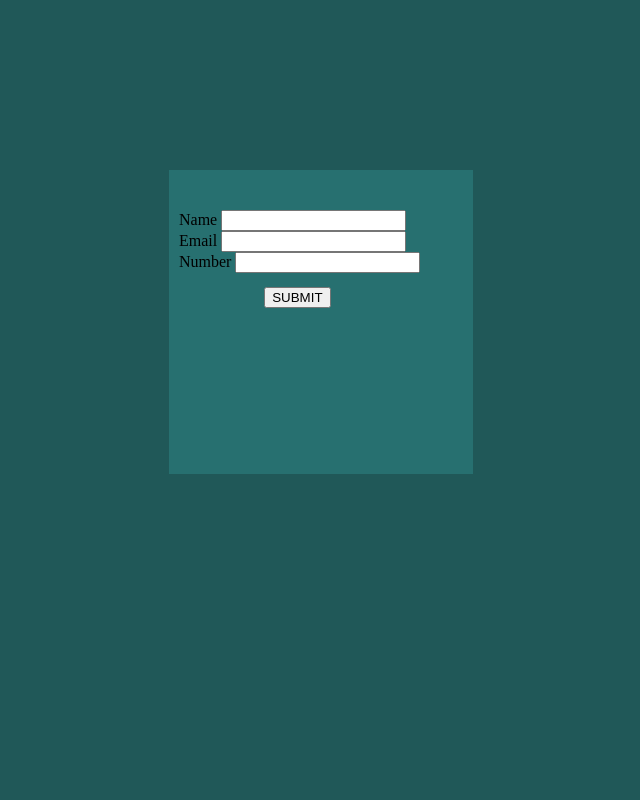
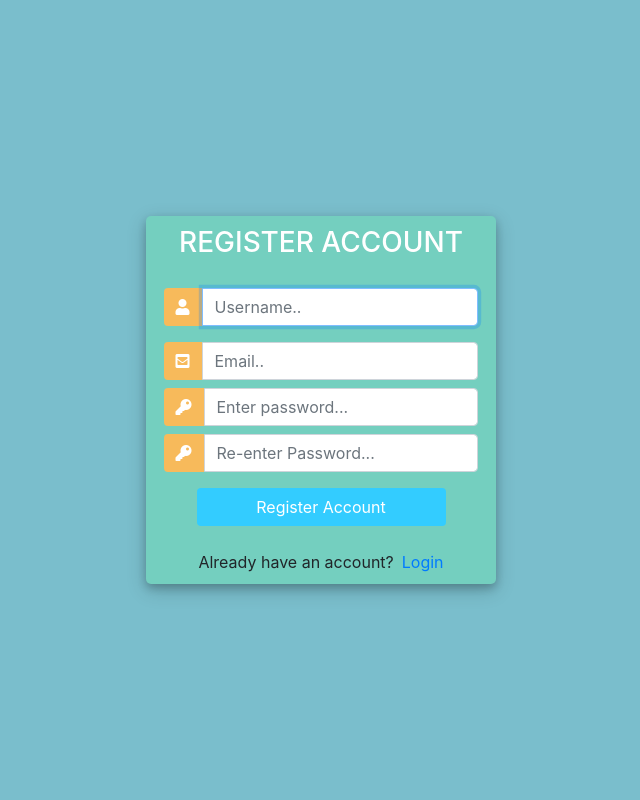
Before and after one commit to saaid960/driving1, a Django app: page /Apply/ in a window 1280 px wide. Shown: the whole page, without its empty margins (319-959 px from the left). Run offline with Django 3.2, Linux system fonts and the light colour scheme; some libraries are stand-ins or nearby versions.

Commit message:
added registration and login system

```diff
--- a/Drivingschool/settings.py
+++ b/Drivingschool/settings.py
@@ -38,6 +38,7 @@ INSTALLED_APPS = [
     'django.contrib.messages',
     'django.contrib.staticfiles',
     'home',
+    'embed_video',
 ]
 
 MIDDLEWARE = [
--- a/Drivingschool/urls.py
+++ b/Drivingschool/urls.py
@@ -17,13 +17,23 @@ from django.contrib import admin
 from django.urls import path
 from django.contrib.staticfiles.urls import staticfiles_urlpatterns
 from home import views
-from home.views import home, Applypage
+from home.views import home, registerpage, loginpage, logoutuser, video, index, addTodo, deleteTodo
 
 
 urlpatterns = [
     path('admin/', admin.site.urls),
-    path("Apply/", views.Applypage, name="Apply"),
-    path("", home),
+    path("Apply/", views.registerpage, name="Apply"),
+    path('', views.home, name="home"),
 
+
+    path('todo/', views.index, name="index"),
+    path('add/', addTodo),
+    path('deletetodo/<int:i_id>/', deleteTodo),
+
+    path('register/', registerpage, name="register"),
+    path('login/', views.loginpage, name="login"),
+    path('logout/', views.logoutuser, name="logout"),
+
+    path('video/', views.video, name="video"),
 ]
 urlpatterns += staticfiles_urlpatterns()
--- a/asset/style.css
+++ b/asset/style.css
@@ -6,7 +6,6 @@
 body {
   font-family: "Catamaran", sans-serif;
   font-size: 14px;
-  /* line-height: 24px; */
   font-weight: 300;
   overflow-x: hidden;
 }
--- /dev/null
+++ b/home/form.py
@@ -0,0 +1,20 @@
+from django.contrib.auth.forms import UserCreationForm
+from django.contrib.auth.models import User
+from django import forms
+
+from django.forms import ModelForm
+from . models import TodoItem
+
+from . models import contact
+
+class createuserform(UserCreationForm):
+    class Meta:
+        model = User
+        fields = ["username", "email", "password1", "password2"]
+
+class TaskForm(forms.ModelForm):
+	title= forms.CharField(widget= forms.TextInput(attrs={'placeholder':'Add new task...'}))
+
+	class Meta:
+		model = TodoItem
+		fields = '__all__'
--- a/home/templates/home/Apply.html
+++ /dev/null
@@ -1,77 +0,0 @@
-<!DOCTYPE html>
-<html lang="en">
-
-<head>
-    <meta charset="UTF-8">
-    <meta name="viewport" content="width=device-width, initial-scale=1.0">
-    <title>Document</title>
-
-</head>
-<style>
-    body {
-        background-color: rgb(32, 88, 88);
-    }
-
-    form {
-        display: block;
-        margin: 8px;
-        padding: 2px;
-        bottom: 20px;
-        width: 300px;
-        height: 300px;
-        position: relative;
-        margin: 15% auto;
-        background-color: rgb(39, 112, 112);
-
-    }
-
-    .form {
-        padding: 8px;
-        margin-top: 30px;
-    }
-
-    .username {
-        margin: 8px;
-    }
-
-    .password {
-        display: block;
-    }
-
-    .submit {
-        margin: 30%;
-        margin-top: 5%;
-    }
-
-    h3 {
-        text-align: center;
-        color: white;
-    }
-</style>
-
-<body>
-    <form action="" method="POST"> {%csrf_token%}
-
-        <div class="form">
-            <div class="Username">
-                <label for="">Name</label>
-                <input type="text" name="name" id="">
-            </div>
-            <div class="email">
-                <label for="">Email</label>
-                <input type="text" name="email" id="">
-            </div>
-
-            <div class="password">
-                <label for="">Number</label>
-                <input type="text" name="number" id="">
-            </div>
-
-            <input type="submit" value="SUBMIT" class="submit">
-        </div>
-
-
-    </form>
-</body>
-
-</html>
--- /dev/null
+++ b/home/templates/home/register.html
@@ -0,0 +1,146 @@
+<!DOCTYPE html>
+<html>
+
+<head>
+    <title>Register</title>
+    <link rel="stylesheet" href="https://stackpath.bootstrapcdn.com/bootstrap/4.1.3/css/bootstrap.min.css"
+        integrity="sha384-MCw98/SFnGE8fJT3GXwEOngsV7Zt27NXFoaoApmYm81iuXoPkFOJwJ8ERdknLPMO" crossorigin="anonymous" />
+    <script src="https://ajax.googleapis.com/ajax/libs/jquery/3.3.1/jquery.min.js"></script>
+    <link rel="stylesheet" href="https://use.fontawesome.com/releases/v5.6.1/css/all.css"
+        integrity="sha384-gfdkjb5BdAXd+lj+gudLWI+BXq4IuLW5IT+brZEZsLFm++aCMlF1V92rMkPaX4PP" crossorigin="anonymous" />
+
+    <style>
+        body,
+        html {
+            margin: 0;
+            padding: 0;
+            height: 100%;
+            background: #7abecc !important;
+        }
+
+        .user_card {
+            width: 350px;
+            margin-top: auto;
+            margin-bottom: auto;
+            background: #74cfbf;
+            position: relative;
+            display: flex;
+            justify-content: center;
+            flex-direction: column;
+            padding: 10px;
+            box-shadow: 0 4px 8px 0 rgba(0, 0, 0, 0.2),
+                0 6px 20px 0 rgba(0, 0, 0, 0.19);
+            -webkit-box-shadow: 0 4px 8px 0 rgba(0, 0, 0, 0.2),
+                0 6px 20px 0 rgba(0, 0, 0, 0.19);
+            -moz-box-shadow: 0 4px 8px 0 rgba(0, 0, 0, 0.2),
+                0 6px 20px 0 rgba(0, 0, 0, 0.19);
+            border-radius: 5px;
+        }
+
+        .form_container {
+            margin-top: 20px;
+        }
+
+        #form-title {
+            color: #fff;
+        }
+
+        .login_btn {
+            width: 100%;
+            background: #33ccff !important;
+            color: white !important;
+        }
+
+        .login_btn:focus {
+            box-shadow: none !important;
+            outline: 0px !important;
+        }
+
+        .login_container {
+            padding: 0 2rem;
+        }
+
+        .input-group-text {
+            background: #f7ba5b !important;
+            color: white !important;
+            border: 0 !important;
+            border-radius: 0.25rem 0 0 0.25rem !important;
+        }
+
+        .input_user,
+        .input_pass:focus {
+            box-shadow: none !important;
+            outline: 0px !important;
+        }
+    </style>
+</head>
+
+<body>
+    <div class="container h-100">
+        <div class="d-flex justify-content-center h-100">
+            <div class="user_card">
+                <div class="d-flex justify-content-center">
+                    <h3 id="form-title">REGISTER ACCOUNT</h3>
+                </div>
+                <div class="d-flex justify-content-center form_container">
+                    <form method="POST" action="">
+                        {%csrf_token%}
+                        <div class="input-group mb-3">
+                            <div class="input-group-append">
+                                <span class="input-group-text"><i class="fas fa-user"></i></span>
+                            </div>
+                            {{form.username}}
+                        </div>
+                        <div class="input-group mb-2">
+                            <div class="input-group-append">
+                                <span class="input-group-text"><i class="fas fa-envelope-square"></i></span>
+                            </div>
+                            {{form.email}}
+                        </div>
+                        <div class="input-group mb-2">
+                            <div class="input-group-append">
+                                <span class="input-group-text"><i class="fas fa-key"></i></span>
+                            </div>
+                            {{form.password1}}
+                        </div>
+                        <div class="input-group mb-2">
+                            <div class="input-group-append">
+                                <span class="input-group-text"><i class="fas fa-key"></i></span>
+                            </div>
+                            {{form.password2}}
+                        </div>
+
+                        <div class="d-flex justify-content-center mt-3 login_container">
+                            <input class="btn login_btn" type="submit" value="Register Account" />
+                        </div>
+                    </form>
+                </div>
+                {{form.errors}}
+                <div class="mt-4">
+                    <div class="d-flex justify-content-center links">
+                        Already have an account?
+                        <a href="{% url 'login' %}" class="ml-2">Login</a>
+                    </div>
+                </div>
+            </div>
+        </div>
+    </div>
+    <script>
+        /* Because i didnt set placeholder values in forms.py they will be set here using vanilla Javascript
+  //We start indexing at one because CSRF_token is considered and input field
+  */
+
+        //Query All input fields
+        var form_fields = document.getElementsByTagName("input");
+        form_fields[1].placeholder = "Username..";
+        form_fields[2].placeholder = "Email..";
+        form_fields[3].placeholder = "Enter password...";
+        form_fields[4].placeholder = "Re-enter Password...";
+
+        for (var field in form_fields) {
+            form_fields[field].className += " form-control";
+        }
+    </script>
+</body>
+
+</html>
--- a/home/views.py
+++ b/home/views.py
@@ -1,20 +1,19 @@
 from django.shortcuts import render, redirect
-from . models import messages
-
-
+from django.http import HttpResponseRedirect
+from . models import *
+from django.contrib.auth.forms import UserCreationForm
+from .form import createuserform
+from django.contrib import messages
+from django.contrib.auth import authenticate, login, logout
+from django.contrib.auth.decorators import login_required
+from . form import *
 
 def home(request):
     return render(request, "home/home.html")
 
-
-def Applypage(request):
-    if request.method == 'POST':
-        name = request.POST['name']
-        email = request.POST['email']
-        number = request.POST['number']
-        context = messages(name=name,number=number)
-        context.save()
-    return render(request, "home/Apply.html")
+def video(request):
+    obj =VIDEO.objects.all()
+    return render(request, 'home/Tutorial.html',{'obj':obj})
 
 def contactpage(request):
     if request.method == 'POST':
@@ -24,3 +23,56 @@ def contactpage(request):
         context = messages(name=name,number=number)
         context.save()
     return redirect('home/Apply.html')
+
+def registerpage(request):
+
+    form = createuserform()
+    if request.method == "POST":
+        form = createuserform(request.POST)
+        if form.is_valid():
+            form.save()
+            user = form.cleaned_data.get('username')
+            messages.success(request, "Account was created for" + user)
+            return redirect("login")
+    context = {'form': form}
+    return render(request, "home/register.html", context)
+
+
+def loginpage(request):
+
+    if request.method == 'POST':
+        username = request.POST.get('username')
+        password = request.POST.get('password')
+        user = authenticate(request, username=username, password=password)
+        if user is not None:
+            login(request, user)
+            return redirect("index")
+        else:
+            messages.info(request, "username OR password is incorrect")
+
+    return render(request, "home/login.html")
+
+
+def logoutuser(request):
+    return redirect("")
+
+
+
+@login_required(login_url="login")
+def index(request):
+    todo_items = TodoItem.objects.all()
+    l = TaskForm()
+    context =  {'todo_items': todo_items, "l": l}
+    return render(request, 'home/list.html', context)
+
+
+
+def addTodo(request):
+    new_post = TodoItem(content = request.POST['content'])
+    new_post.save()
+    return HttpResponseRedirect('/todo/')
+
+def deleteTodo(request, i_id):
+    de = TodoItem.objects.get(id=i_id)
+    de.delete()
+    return HttpResponseRedirect('/todo/')
```
Also changed, not shown: home/admin.py (+9 -0 lines), home/models.py (+10 -0 lines), home/templates/home/Tutorial.html (added, +75 -0 lines), home/templates/home/home.html (+9 -9 lines), home/templates/home/list.html (added, +107 -0 lines), home/templates/home/login.html (added, +126 -0 lines), db.sqlite3, home/migrations/0003_video.py (added), home/migrations/0004_task.py (added), home/migrations/0005_auto_20210419_1700.py (added), home/migrations/0006_remove_todoitem_time.py (added).
